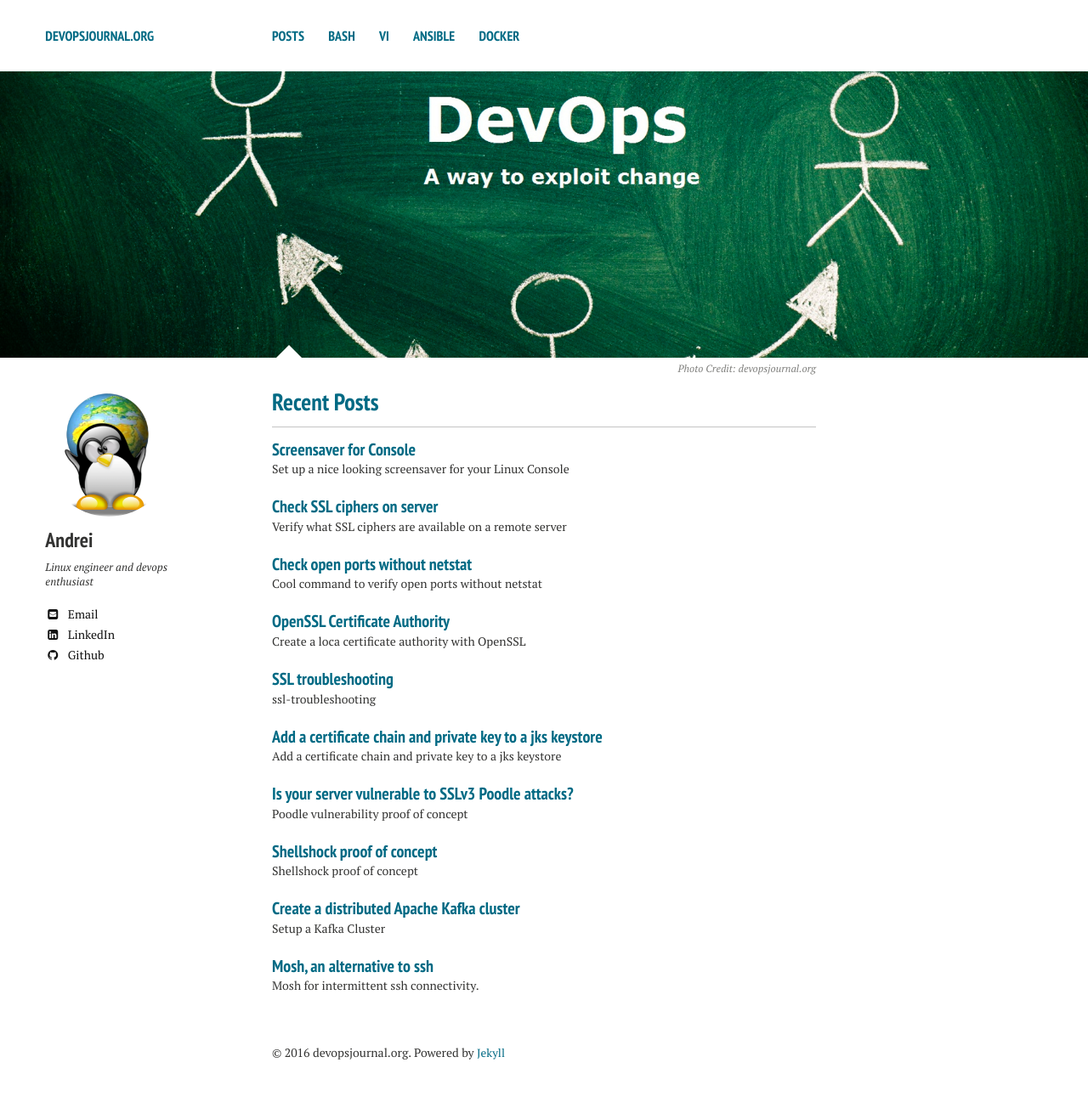
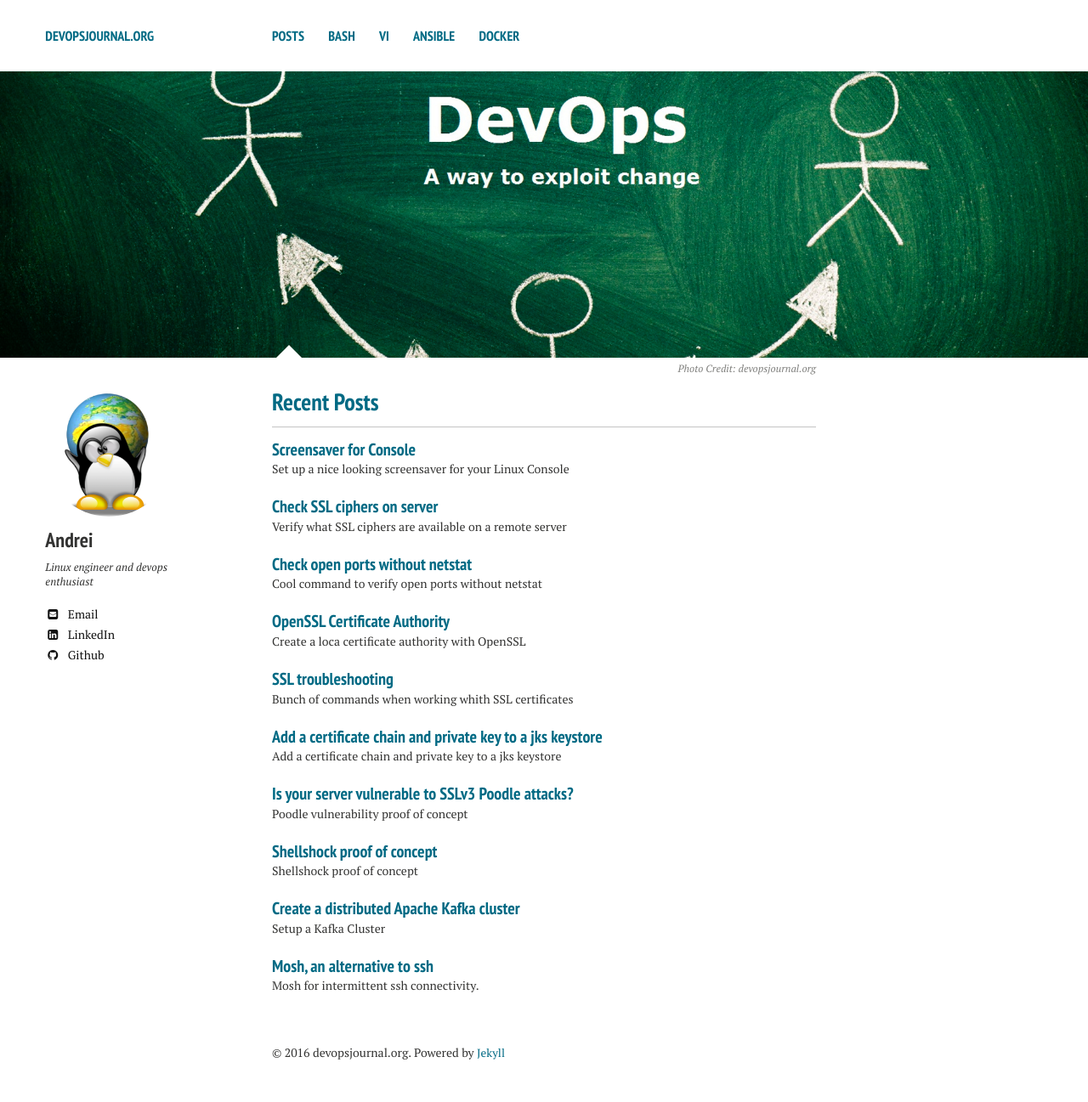
Before and after one commit to andreisid/andreisid.github.io, a Jekyll site: the page built from index.md, in a window 1280 px wide. Shown: the whole page at 85% size. Built offline with Jekyll 4.4.1, drawn with Linux system fonts in a browser that asks for light colours; nearby versions of some CDN libraries.

Commit message:
Update 2015-11-17-ssl-troubleshooting.markdown

```diff
--- a/_posts/2015-11-17-ssl-troubleshooting.markdown
+++ b/_posts/2015-11-17-ssl-troubleshooting.markdown
@@ -5,7 +5,7 @@ date: 2015-11-17 16:17:00+00:00
 layout: post
 slug: ssl-troubleshooting
 title: SSL troubleshooting
-excerpt: "ssl-troubleshooting"
+excerpt: "Bunch of commands when working whith SSL certificates"
 categories:
 - ssl
 - linux
```
